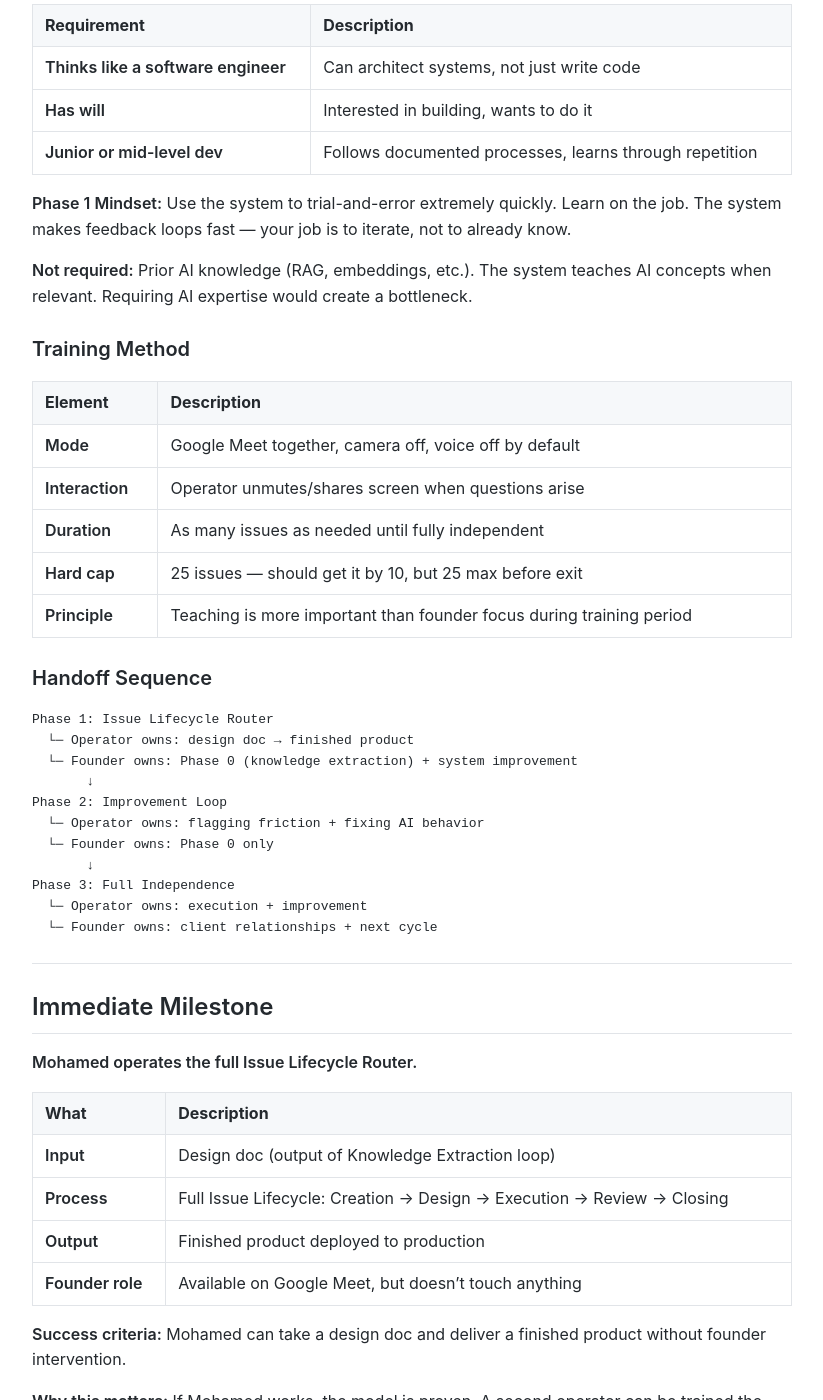
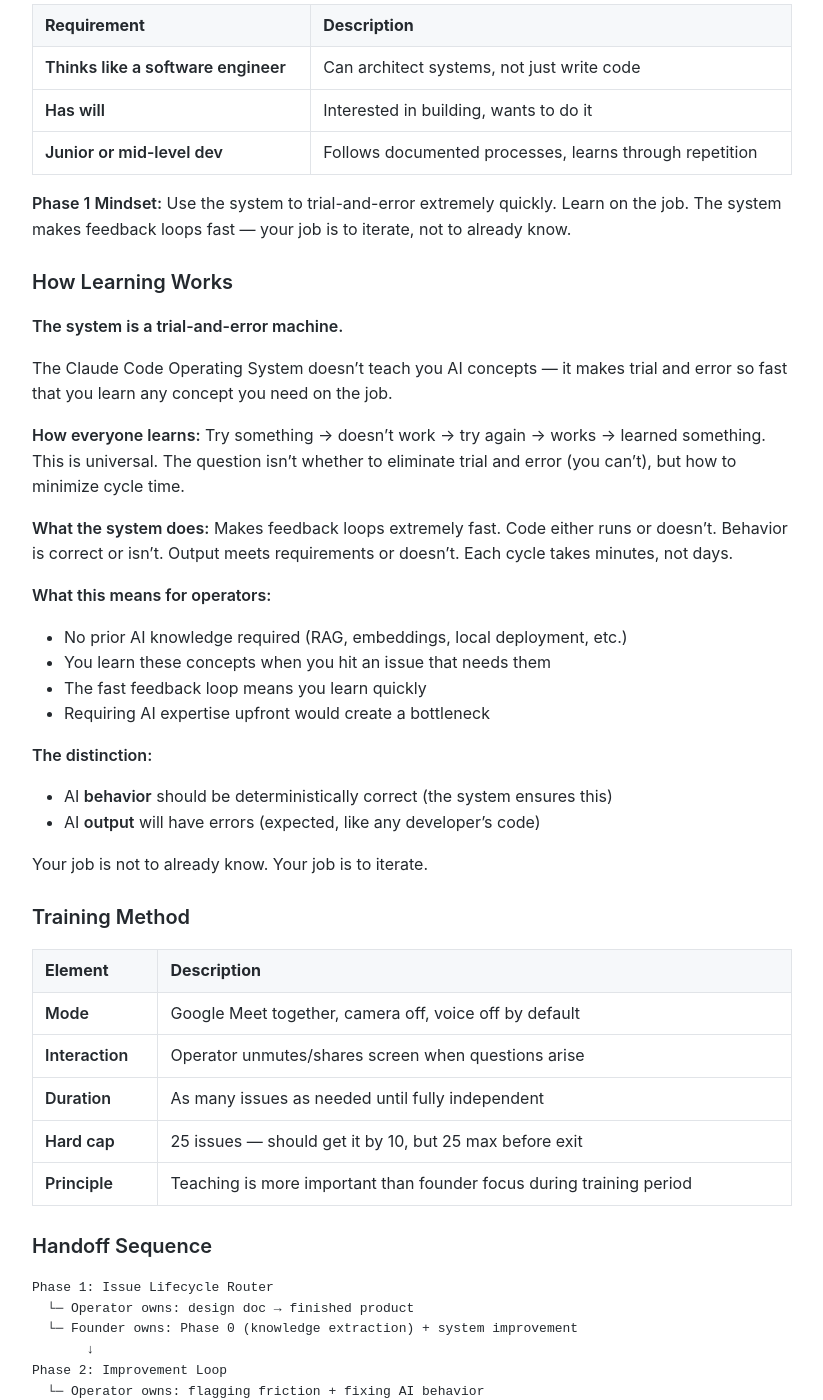
Before and after one commit to MariusWilsch/public-wilsch-ai-pages, a Jekyll site: the page built from global/strategic-objective-wilsch-ai-services.md, in a window 1280 px wide and 1400 px high, scrolled down 2366 px. Shown: the whole window, without its empty margins (228-1051 px from the left). Built offline with Jekyll 4.4.1, drawn with Linux system fonts in a browser that asks for light colours; our own code applies the rules of GitHub Pages for plain Markdown files.

Commit message:
Sync from hippocampus 2026-02-03

```diff
--- a/global/strategic-objective-wilsch-ai-services.md
+++ b/global/strategic-objective-wilsch-ai-services.md
@@ -83,7 +83,27 @@ Any of these paths completes the first cycle:
 
 **Phase 1 Mindset:** Use the system to trial-and-error extremely quickly. Learn on the job. The system makes feedback loops fast — your job is to iterate, not to already know.
 
-**Not required:** Prior AI knowledge (RAG, embeddings, etc.). The system teaches AI concepts when relevant. Requiring AI expertise would create a bottleneck.
+### How Learning Works
+
+**The system is a trial-and-error machine.**
+
+The Claude Code Operating System doesn't teach you AI concepts — it makes trial and error so fast that you learn any concept you need on the job.
+
+**How everyone learns:** Try something → doesn't work → try again → works → learned something. This is universal. The question isn't whether to eliminate trial and error (you can't), but how to minimize cycle time.
+
+**What the system does:** Makes feedback loops extremely fast. Code either runs or doesn't. Behavior is correct or isn't. Output meets requirements or doesn't. Each cycle takes minutes, not days.
+
+**What this means for operators:**
+- No prior AI knowledge required (RAG, embeddings, local deployment, etc.)
+- You learn these concepts when you hit an issue that needs them
+- The fast feedback loop means you learn quickly
+- Requiring AI expertise upfront would create a bottleneck
+
+**The distinction:**
+- AI **behavior** should be deterministically correct (the system ensures this)
+- AI **output** will have errors (expected, like any developer's code)
+
+Your job is not to already know. Your job is to iterate.
 
 ### Training Method
 
```
